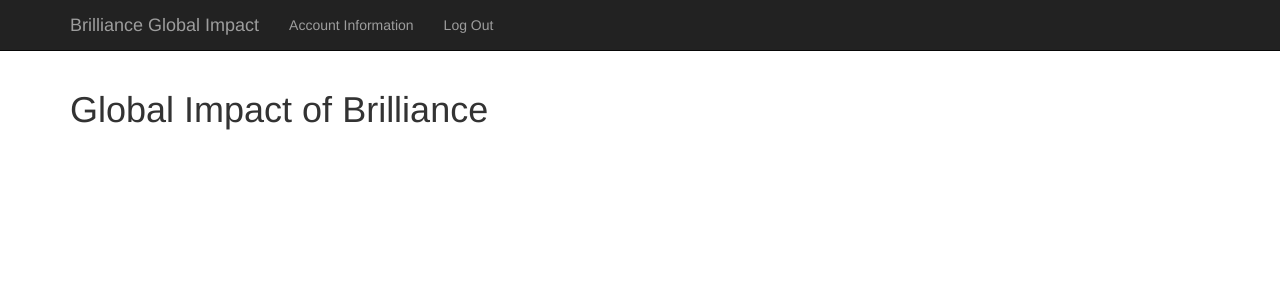
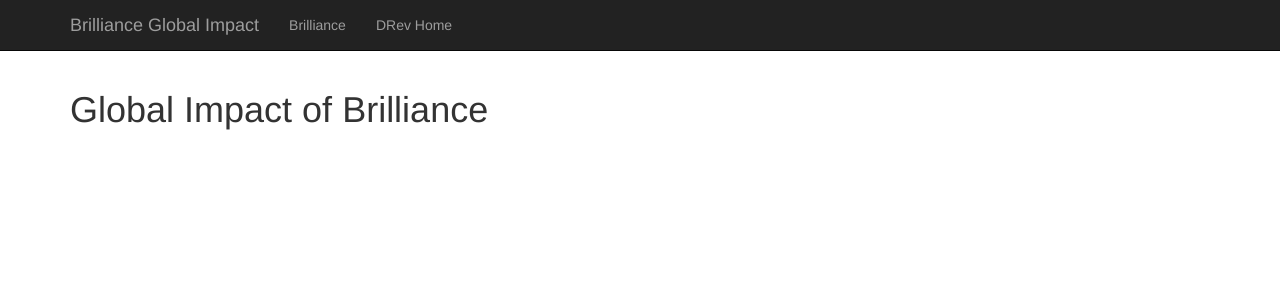
Before and after one commit to tomkowalski/HackNYU, a Node server app: template views/index.jade in a window 1280 px wide. Shown: the top 300 px of the page. Run offline with Node 20, Linux system fonts and the light colour scheme; the template is opened without the code that fills it, so the values that code supplies are empty; some libraries are stand-ins or nearby versions.

Commit message:
Minor Changes

```diff
--- a/views/index.jade
+++ b/views/index.jade
@@ -46,9 +46,9 @@
         #bs-example-navbar-collapse-1.collapse.navbar-collapse
           ul.nav.navbar-nav
             li
-              a(href='#') Account Information
+              a(href='https://d-rev.org/impact/brilliance/') Brilliance
             li
-              a(href='#') Log Out
+              a(href='https://d-rev.org') DRev Home
         // /.navbar-collapse
       // /.container
     // Page Content
```
Also changed, not shown: 1 other file.
